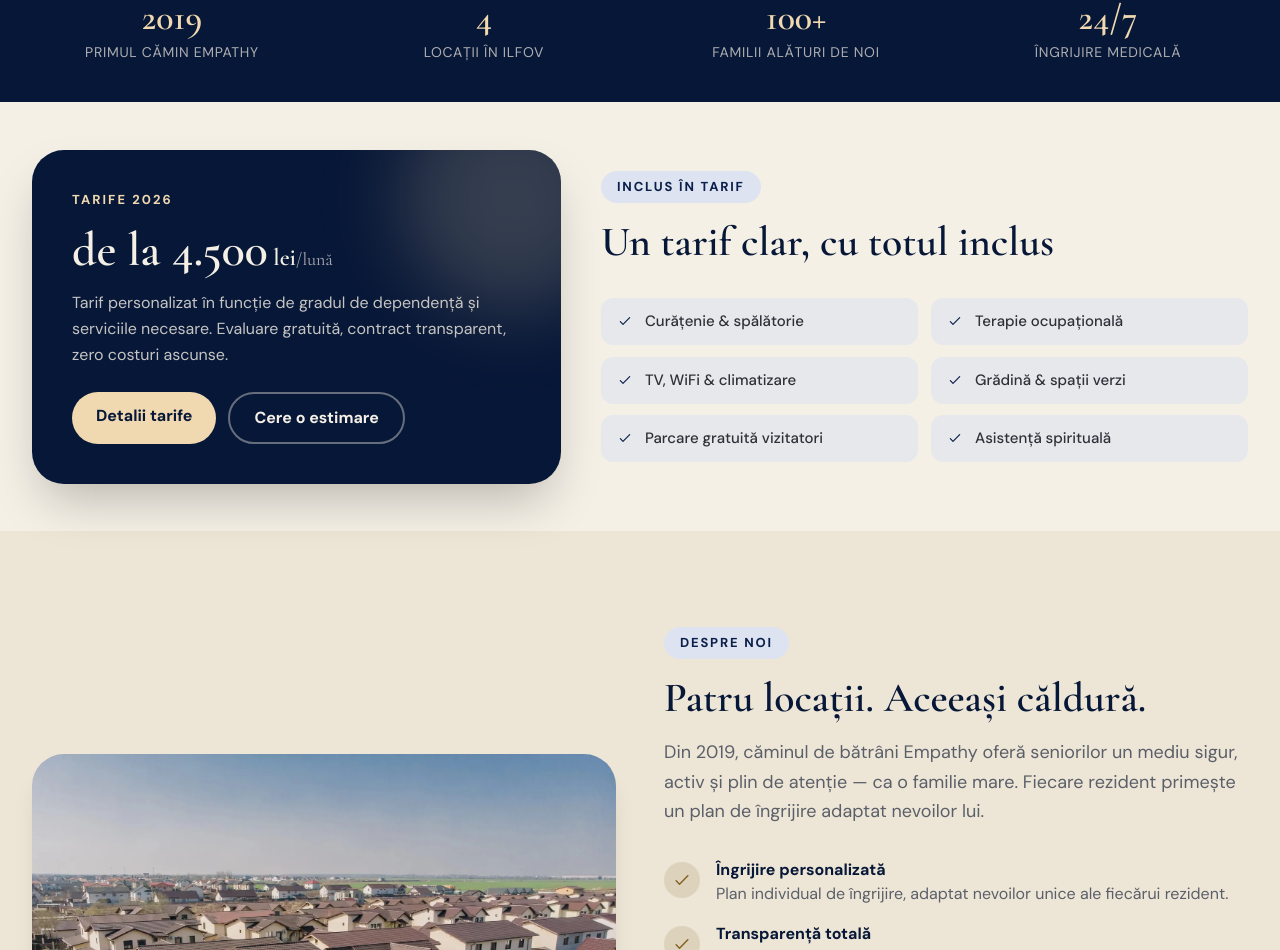
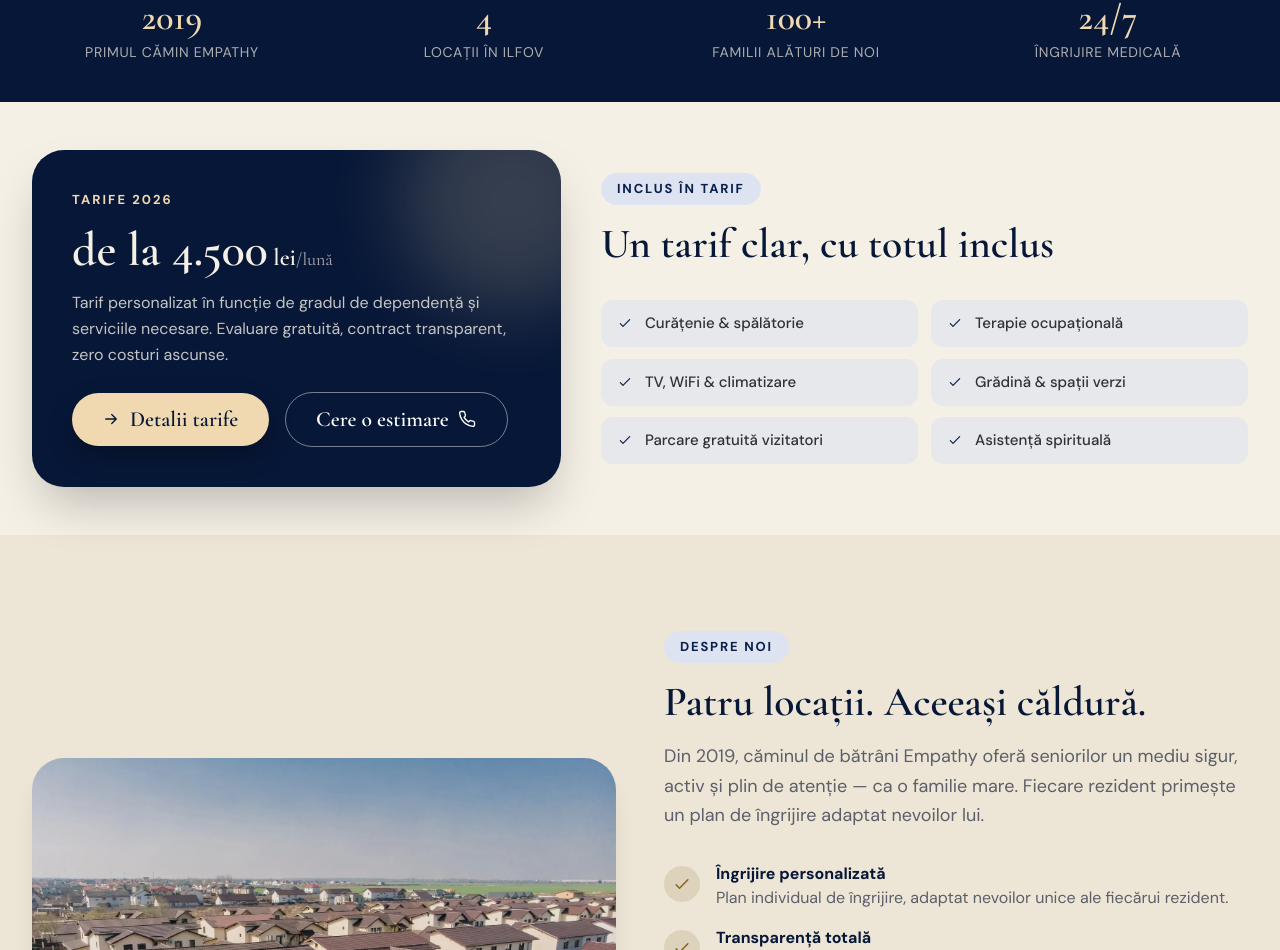
Before and after one commit to policolor-website/caminul-empathy, a Next.js app: page / in a window 1280 px wide. Shown: the part 903-1853 px from the top of the page. Built offline with nearby package versions, Linux system fonts and the light colour scheme.

Commit message:
Homepage: butoane tarife stil hero + fix text alb pe hover auriu

```diff
--- a/app/globals.css
+++ b/app/globals.css
@@ -266,6 +266,7 @@ body {
 
 .lx-btn:hover {
   transform: translateY(-2px);
+  color: var(--color-pine-deep);
   box-shadow:
     0 12px 28px rgba(11, 31, 75, 0.22),
     inset 0 0 0 1px #d9c48f,
@@ -335,3 +336,116 @@ body {
 .lx-btn-ghost:hover svg {
   transform: translateX(3px);
 }
+
+/* ── Varianta butoanelor pentru fundal inchis (sectiunea tarife) ── */
+.lx-btn-gold {
+  position: relative;
+  display: inline-flex;
+  align-items: center;
+  justify-content: center;
+  gap: 0.6rem;
+  font-family: var(--font-display);
+  font-weight: 600;
+  font-size: 1.35rem;
+  line-height: 1;
+  padding: 1rem 1.9rem;
+  border-radius: 999px;
+  cursor: pointer;
+  white-space: nowrap;
+  overflow: hidden;
+  isolation: isolate;
+  background: var(--color-honey);
+  color: var(--color-pine-deep);
+  box-shadow: 0 10px 24px rgba(0, 0, 0, 0.25);
+  transition:
+    transform 0.2s ease,
+    box-shadow 0.2s ease,
+    background-color 0.2s ease;
+}
+
+.lx-btn-gold::before {
+  content: "";
+  position: absolute;
+  inset: 0;
+  z-index: 0;
+  background: #fff;
+  transform: translateX(-101%);
+  transition: transform 0.35s cubic-bezier(0.2, 0.7, 0.2, 1);
+}
+
+.lx-btn-gold > * {
+  position: relative;
+  z-index: 1;
+}
+
+.lx-btn-gold:hover {
+  transform: translateY(-2px);
+  box-shadow: 0 14px 30px rgba(0, 0, 0, 0.3);
+}
+
+.lx-btn-gold:hover::before {
+  transform: translateX(0);
+}
+
+.lx-btn-gold:active {
+  transform: translateY(1px);
+}
+
+.lx-btn-gold svg {
+  width: 18px;
+  height: 18px;
+  flex: none;
+  transition: transform 0.25s ease;
+}
+
+.lx-btn-gold:hover svg {
+  transform: translateX(3px);
+}
+
+.lx-btn-ghost-light {
+  position: relative;
+  display: inline-flex;
+  align-items: center;
+  justify-content: center;
+  gap: 0.6rem;
+  font-family: var(--font-display);
+  font-weight: 600;
+  font-size: 1.35rem;
+  line-height: 1;
+  padding: 1rem 1.9rem;
+  border-radius: 999px;
+  border: 1.5px solid rgba(255, 255, 255, 0.45);
+  cursor: pointer;
+  white-space: nowrap;
+  background: transparent;
+  color: #fff;
+  transition:
+    transform 0.2s ease,
+    box-shadow 0.2s ease,
+    background-color 0.2s ease,
+    color 0.2s ease,
+    border-color 0.2s ease;
+}
+
+.lx-btn-ghost-light:hover {
+  transform: translateY(-2px);
+  background: var(--color-honey);
+  border-color: var(--color-honey);
+  color: var(--color-pine-deep);
+  box-shadow: 0 12px 28px rgba(0, 0, 0, 0.25);
+}
+
+.lx-btn-ghost-light:active {
+  transform: translateY(1px);
+}
+
+.lx-btn-ghost-light svg {
+  width: 18px;
+  height: 18px;
+  flex: none;
+  transition: transform 0.25s ease;
+}
+
+.lx-btn-ghost-light:hover svg {
+  transform: translateX(3px);
+}
--- a/app/page.tsx
+++ b/app/page.tsx
@@ -159,12 +159,14 @@ export default function HomePage() {
                   Tarif personalizat în funcție de gradul de dependență și serviciile
                   necesare. Evaluare gratuită, contract transparent, zero costuri ascunse.
                 </p>
-                <div className="mt-6 flex flex-wrap gap-3">
-                  <Link href="/tarife" className="rounded-full bg-honey px-6 py-3 font-semibold text-pine-deep transition-colors hover:bg-cream">
+                <div className="mt-6 flex flex-col gap-4 sm:flex-row sm:flex-wrap sm:items-center">
+                  <Link href="/tarife" className="lx-btn-gold w-full sm:w-auto">
+                    <Icon name="arrow" className="h-5 w-5" />
                     Detalii tarife
                   </Link>
-                  <a href={SITE.phoneHref} className="rounded-full border-2 border-cream/40 px-6 py-3 font-semibold text-cream transition-colors hover:bg-cream hover:text-pine-deep">
+                  <a href={SITE.phoneHref} className="lx-btn-ghost-light w-full sm:w-auto">
                     Cere o estimare
+                    <Icon name="phone" className="h-5 w-5" />
                   </a>
                 </div>
               </div>
```
